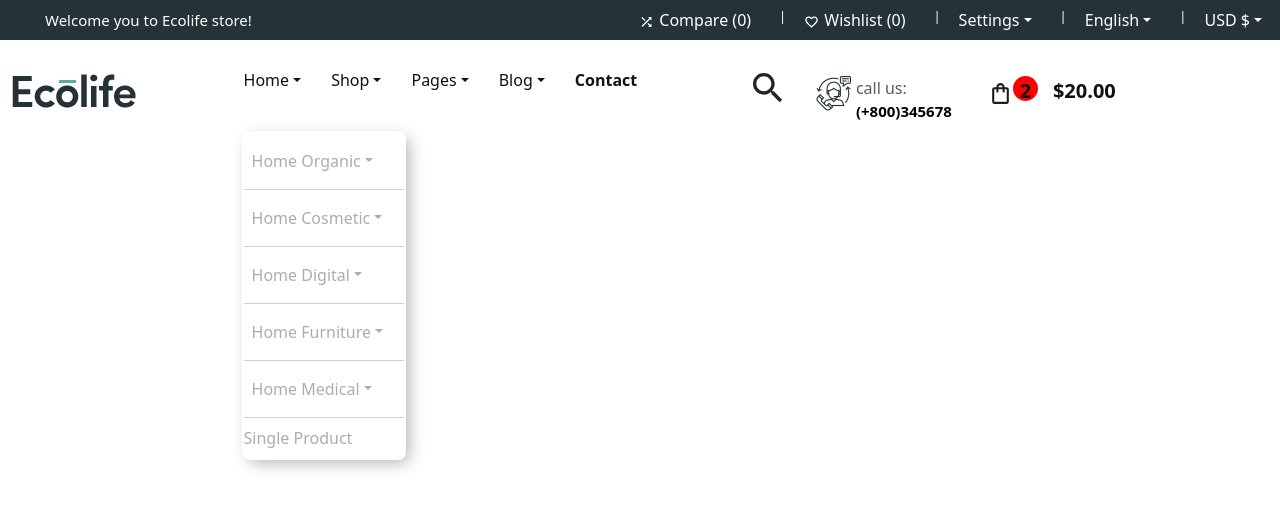
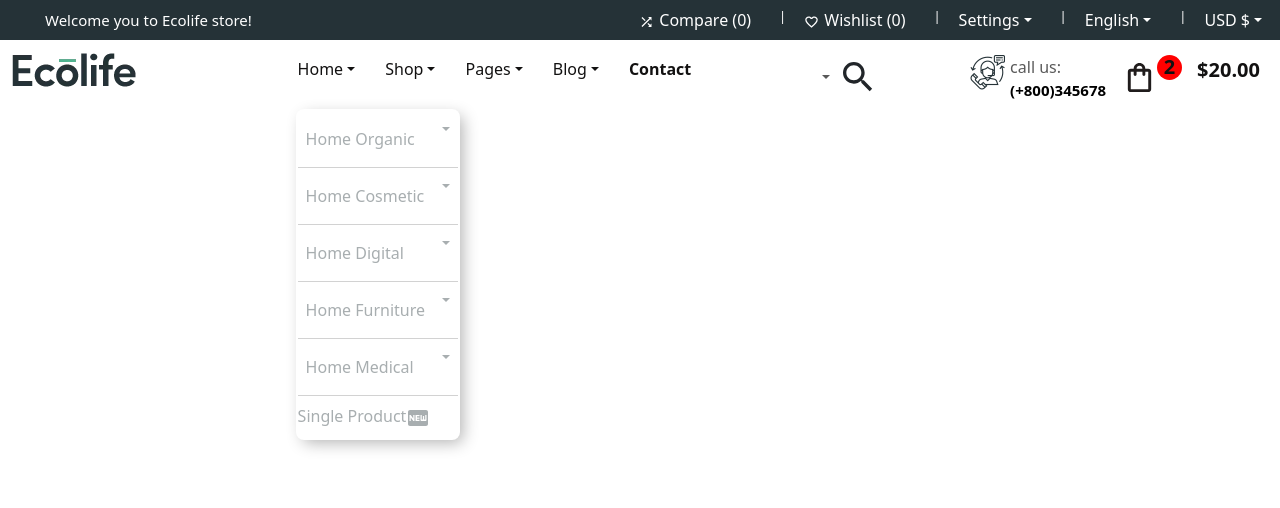
Before and after one commit to Manikrish52/reactjs, a React (Create React App) app: page / in a window 1280 px wide. Both pictures are taken after a click on the button "Home". Shown: the top 508 px of the page. Built offline with nearby package versions, Linux system fonts and the light colour scheme.

Commit message:
header change

```diff
--- a/src/App.js
+++ b/src/App.js
@@ -1,11 +1,13 @@
 import 'bootstrap/dist/css/bootstrap.min.css';
 import Header from './header/header';
 import Navbarheader from './navbar/navbar';
+// import Slider from './sliderarea/slider';
 function App() {
   return (
     <div>
    <Header/>
    <Navbarheader/>
+   {/* <Slider /> */}
    </div>
   );
 }
--- a/src/navbar/navbar.css
+++ b/src/navbar/navbar.css
@@ -9,7 +9,13 @@
 }
 .navbar-content{
   padding-top: 20px !important;
-  margin: auto;
+  margin: auto;}
+.navbar>.container-fluid {
+    display: flex;
+    flex-wrap: inherit;
+    align-items: center;
+    height: 60px;
+    justify-content: space-between;
 }
 #middle-nav-dropdown{
 
@@ -107,7 +113,7 @@
     color: #198754;
 }
 .shoppingbag{
-    font-size: 25px !important;
+    font-size: 35px !important;
     color: rgb(32, 28, 28) !important;
     margin-top: 5px;
 }
@@ -117,16 +123,23 @@
 .number-content{
     padding-left: 15px;
 }
-
+.numbertwo-content{
+    left: 10% !important;
+}
 .number-two{
     border-radius: 50%;
     width: 25px;
     height: 25px;
     background-color: red;
-    text-align: center;
+    display: flex;
+    justify-content: center;
+    align-items: center;
 }
 
 /* search */
+.searchbox-content{
+    width: 10rem;
+}
 .searchicon{
     font-size: 40px !important;
 
@@ -134,19 +147,70 @@
 .searchicon:hover{
     color: #198754;
 }
-.search-containt{
+.searchicon-bar{
+    font-size: 40px !important;
+    color: #fff;
+}
+#search-containt{
     display: flex;
     height: 30px;
     width: 50%;
     visibility: hidden;
 }
+.search-box{
+    display: flex;
+    justify-content: end;
+    width: 50%;
+    padding: 10px 10px 0px 50px;
+}
+.input-group>:not(:first-child):not(.dropdown-menu):not(.valid-tooltip):not(.valid-feedback):not(.invalid-tooltip):not(.invalid-feedback) {
+    margin-left: calc(var(--bs-border-width) * -1);
+    border: none;
+        border-radius: 0px 30px 30px 0px;
+        height: 40px;
+    width: 72px;
+    background-color: #198754;
+}
+.form-control{
+    border: none !important;
+}
+.form-control:focus {
+    /* color: var(--bs-body-color); */
+    background-color: var(--bs-body-bg);
+    border: none !important;
+    outline: 0;
+    box-shadow: 0 0 0 0.25rem rgba(13,110,253,.25);
+}
 .navdrop-divider{
     width: 100%;
    }
+.allcategoties-lists{
+    width:15rem;
+    height: 400px;
+    overflow: auto;
+}
+.input-group {
+    position: relative;
+    display: flex;
+    flex-wrap: wrap;
+    align-items: stretch;
+    width: 100%;
+    justify-content: end;
+
+}
+
+
+
     /*home  */
+.middle-content{
+    display: flex;
 
+}
 #homeorganic-content{
     color: #A8AEB0;
+    width: 100%;
+    display: flex;
+    justify-content: space-between;
 }
 #homeorganic-content:hover{
     color: #198754;
@@ -257,6 +321,8 @@
       color: #A8AEB0;
     transition-duration: .4s;
     transition-delay: .1s;
+    display: flex;
+    justify-content: space-between;
 }
 #blog-title:hover{
     color: #198754;
@@ -315,14 +381,69 @@
 .contact-content:hover{
     color: #198754;
 }
+.middle-content{
+   display: flex;
+    flex-direction: column;
+     padding-left: 10px;
+}
 
+/* shop */
+
+.listgroup-content{
+    justify-content: space-between;
+    /* display: flex; */
+}
+.card-img{
+    width: 100%;
+    height: 100px;
+    position: relative;
+    display: block;
+    background-image: url(./navbar.img/banner-menu.webp);
 
 }
 
+.shop-item{
+    border: none !important;
+
+}
+.shop-title{
+    font-size: 20px;
+    font-weight: 500;
+}
+.shop-title:hover{
+    color: #198754;
+
+}
+.shop-opction{
+    font-size: 15px;
+    color: #A8AEB0;
+  transition-duration: .4s;
+  transition-delay: .1s;
+
+}
+.shop-opction:hover{
+    color: #198754;
+    transform: translate(10px, 0%);
+
+}
+/* .card-content {
+    width: 15rem;
+}
+.card-body {
+    flex: 1 1 auto;
+    width: 15rem;
+    position: revert;
+    padding: var(--bs-card-spacer-y) var(--bs-card-spacer-x);
+    color: var(--bs-card-color);
+}
+.shop-list{
+
+} */
+}
 @media only screen and (min-width: 600px) {
     .logo-content{
     background-image: url(./navbar.img/logo1.webp) ;
-    width: 40%;
+    width: 40% ;
     height: 50px;
     background-repeat: no-repeat;
     margin: auto;
@@ -344,6 +465,11 @@
 @media only screen and (min-width: 768px) {
     .navbar-container{
     flex-direction:row-reverse !important;
+}
+.middle-content{
+    display: flex;
+    flex-direction: column;
+     padding-left: 10px;
 }
 #middle-nav-dropdown{
 
@@ -374,15 +500,46 @@
 }
 .logo-content{
     background-image: url(./navbar.img/logo1.webp) ;
-    width: 20%;
+    width: 15%;
     height: 50px;
     background-repeat: no-repeat;
-
-
+}
+.navbar-content{
+  padding: 20px 0px 20px 0px !important;
+  margin-left:0px;
+  width: 100%;
+  /* display: flex;
+  justify-content: space-between; */
+}
+.middle-content{
+    display: flex;
+    flex-direction: row;
+     padding-top: 10px;
+    padding-left: 3rem;
 }
 }
 
-@media only screen and (min-width : 1200px) {}
+@media only screen and (min-width : 1200px) {
+    .logo-content{
+    background-image: url(./navbar.img/logo1.webp) ;
+    width: 10%;
+    height: 50px;
+    background-repeat: no-repeat;
+}
+.middle-content{
+    display: flex;
+    flex-direction: row;
+     padding-left: 10px;
+     padding-left: 10rem;
+}
+.search-box {
+    display: flex;
+    justify-content: end;
+    width: 50%;
+    padding-top: 10px;
+    padding-right: 4rem;
+}
+}
 
 @media only screen and (min-width : 1366px) {}
 
--- a/src/navbar/navbar.js
+++ b/src/navbar/navbar.js
@@ -11,7 +11,9 @@ import Card from 'react-bootstrap/Card';
 import ShoppingBagOutlinedIcon from '@mui/icons-material/ShoppingBagOutlined';
 import ArrowForwardIosIcon from '@mui/icons-material/ArrowForwardIos';
 import ListGroup from 'react-bootstrap/ListGroup';
-import KeyboardArrowDownIcon from '@mui/icons-material/KeyboardArrowDown';
+import InputGroup from 'react-bootstrap/InputGroup';
+import { ListItem } from '@mui/material';
+import FiberNewIcon from '@mui/icons-material/FiberNew';
 
 
 function Navbarheader() {
@@ -30,8 +32,8 @@ function Navbarheader() {
             <div className='navbar-content'>
           <Nav>
 
-            <div className='middle-navbar'>
 
+           <div className='middle-content'>
             {/* home */}
 
            <NavDropdown title="Home" id="middle-nav-dropdown"  >
@@ -86,7 +88,8 @@ function Navbarheader() {
                 {/* <ArrowForwardIosIcon className='arrowforwardicion'/> */}
                   </NavDropdown>
                   <NavDropdown.Divider className='navdrop-divider' />
-                 <div className='single-product'>Single Product</div>
+                 <div className='single-product'>Single Product
+                 <FiberNewIcon/></div>
                  </NavDropdown>
 
                {/* shop */}
@@ -97,6 +100,7 @@ function Navbarheader() {
                     <Card.Title>
 
                        <ListGroup>
+
                         <div className='listgroup-content'>
                        <ListGroup.Item className='shop-item'>
                         <div className='shop-list'>
@@ -107,6 +111,7 @@ function Navbarheader() {
                          <p className='shop-opction'>Shop Grid Right Sidebar</p>
                         </div>
                       </ListGroup.Item>
+
                        <ListGroup.Item className='shop-item'>
                           <div className='shop-list'>
                         <h4 className='shop-title'>Shop List</h4>
@@ -194,24 +199,57 @@ function Navbarheader() {
             </NavDropdown>
                {/* contact us */}
                  <div className='contact-content'>Contact</div>
-                </div>
+              </div>
                    {/* search */}
-        <div className='rightside-content'>
+              <div className='search-box'>
+            <NavDropdown id='search-content'>
+            <InputGroup className='searchbox-content'>
+              <Form.Control
+          placeholder="Recipient's username"
+          aria-label="Recipient's username"
+          aria-describedby="basic-addon2"
+        />
+        <NavDropdown>
+
+          <ListGroup className='allcategoties-lists'>
+            <ListItem> All Categoties</ListItem>
+            <ListItem> Fresh Food</ListItem>
+            <ListItem> -- Fresh Fruit</ListItem>
+            <ListItem> ---- Bananas</ListItem>
+            <ListItem> ---- Apples & Pears</ListItem>
+            <ListItem> ---- Berries & Cherries</ListItem>
+            <ListItem> ---- Oranges & Citrus Fruit</ListItem>
+            <ListItem> ---- Graps</ListItem>
+            <ListItem> ---- Fresh Vegetables</ListItem>
+            <ListItem> ---- Potatoes & Sweet Potatoes</ListItem>
+            <ListItem> ---- Onions & Leeks</ListItem>
+            <ListItem> ---- Carrots & Root Vegetables</ListItem>
+            <ListItem> ---- Broccoli & Cauliflower</ListItem>
+            <ListItem> ---- Cabbages & Greens</ListItem>
+            <ListItem> -- Fresh Salad & Dips</ListItem>
+            <ListItem> ---- Lettuce & Salad bags</ListItem>
+            <ListItem> ---- Tomatoes</ListItem>
+            <ListItem> ---- Cucumber</ListItem>
+            <ListItem> ---- Celery</ListItem>
+            <ListItem> ----  Peppers</ListItem>
+            <ListItem> -- Milk, Butter & Eggs</ListItem>
+            <ListItem> ---- Milk</ListItem>
+            <ListItem> ---- Spreads & Nargarine</ListItem>
+
+          </ListGroup>
+
+
+
+        </NavDropdown>
+
+        <InputGroup.Text>< SearchIcon className='searchicon-bar'/></InputGroup.Text>
+      </InputGroup>
+                </NavDropdown>
          <div className='search-containt'>
-          <Form className="d-flex">
-            <Form.Control
-              type="search"
-              placeholder="Search"
-              className="me-2"
-              aria-label="Search"
 
-            />
-
-            < Button variant="outline-success">Search</Button>
-          </Form>
           </div>
            < SearchIcon className='searchicon'/>
-
+             </div>
            {/* call */}
            <div className='call-content'>
             <Nav.Link >
@@ -220,16 +258,18 @@ function Navbarheader() {
             </div>
                 </Nav.Link>
             </div>
-         <div className='call-content'>
+         {/* <div className='call-content'> */}
             <Nav.Link >
-            <div className='amount-content'> <ShoppingBagOutlinedIcon className='shoppingbag'  /><div className='number-two'>2</div>
+            <div className='amount-content'> <ShoppingBagOutlinedIcon className='shoppingbag'  /> <div className='numbertwo-content'>
+                <div className='number-two'>2</div></div>
 
             <div className='number-content'>$20.00</div>
 
             </div>
                 </Nav.Link>
-                </div>
-            </div>
+
+                {/* </div> */}
+
           </Nav>
           </div>
 
```
Also changed, not shown: src/sliderarea/slider.css (added, +11 -0 lines), src/sliderarea/slider.js (added, +47 -0 lines), src/Router/index.js (added), src/Router/protectedrouter.js (added), src/sliderarea/sliderimage/sample-1.webp (added), src/sliderarea/sliderimage/sample-2.webp (added).
